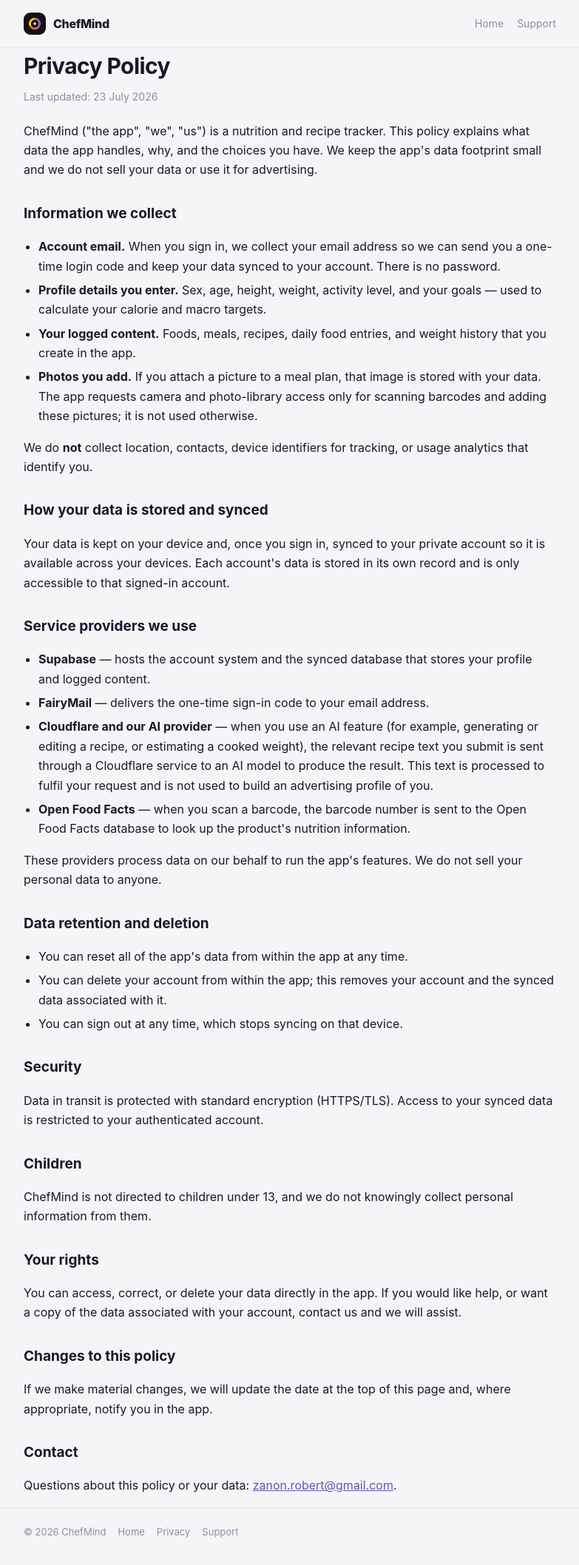
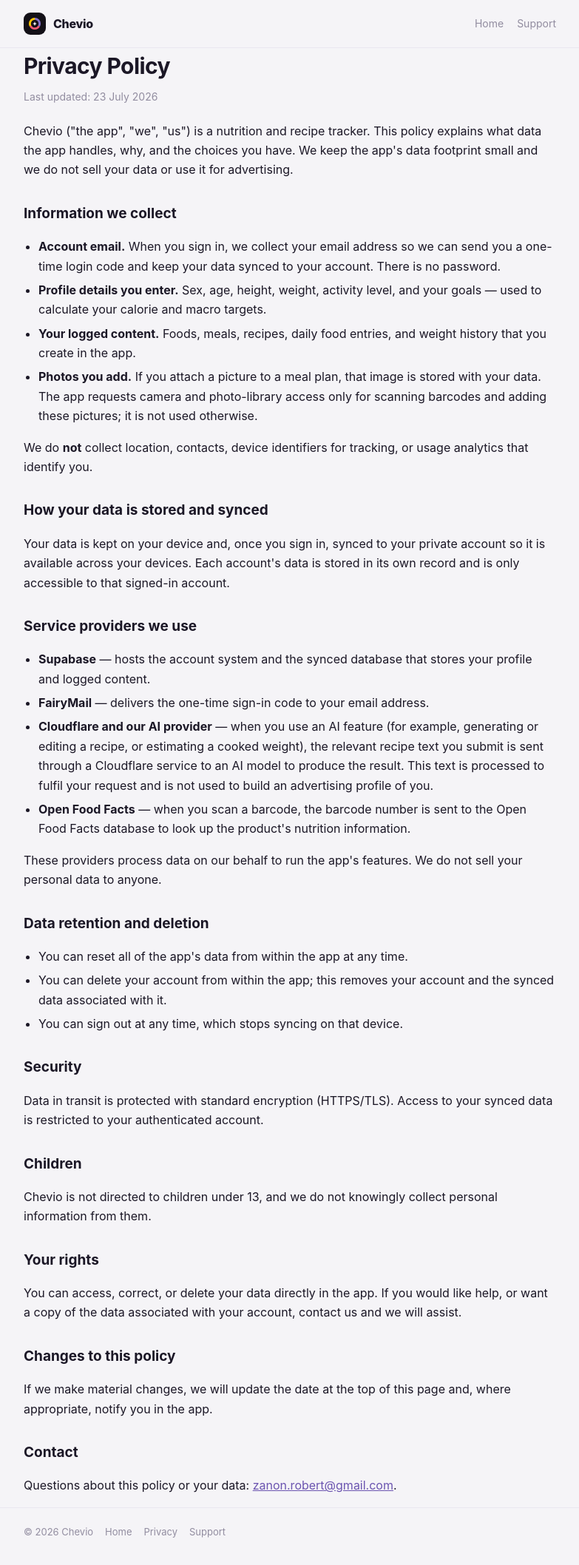
Before and after one commit to justaicode/chevio-site, a plain HTML site: page privacy.html in a window 1280 px wide. Shown: the whole page at 74% size, without its empty margins (248-1031 px from the left). Drawn offline with Linux system fonts and the light colour scheme.

Commit message:
Rename site to Chevio
Header, page titles, meta descriptions, body copy, the support mailto subject
and the footers. CNAME deliberately left as chefmind.app — changing it takes
the site offline until chevio.app is owned and pointed at GitHub Pages.

Co-Authored-By: Claude Opus 5 <noreply@anthropic.com>

```diff
--- a/privacy.html
+++ b/privacy.html
@@ -3,8 +3,8 @@
 <head>
 <meta charset="utf-8">
 <meta name="viewport" content="width=device-width, initial-scale=1">
-<title>Privacy Policy — ChefMind</title>
-<meta name="description" content="How ChefMind handles your data.">
+<title>Privacy Policy — Chevio</title>
+<meta name="description" content="How Chevio handles your data.">
 <style>
   :root { color-scheme: light dark; --bg:#f5f4f7; --card:#fff; --line:#eae7f0; --text:#1b1726; --muted:#928da0; --purple:#8671cb; --deep:#6b54b0; }
   @media (prefers-color-scheme: dark){ :root{ --bg:#131017; --card:#1c1824; --line:#2c2738; --text:#ece9f6; --muted:#8b84a0; --deep:#9a85d9; } }
@@ -31,7 +31,7 @@
 </head>
 <body>
 <header class="nav"><div class="wrap nav-in">
-  <a class="brand" href="/"><span class="mark" aria-hidden="true"><svg viewBox="0 0 100 100" width="22" height="22"><circle cx="50" cy="50" r="30" fill="none" stroke="#8671CB" stroke-width="13" stroke-dasharray="62.83 125.66" transform="rotate(-90 50 50)"/><circle cx="50" cy="50" r="30" fill="none" stroke="#F55A74" stroke-width="13" stroke-dasharray="62.83 125.66" stroke-dashoffset="-62.83" transform="rotate(-90 50 50)"/><circle cx="50" cy="50" r="30" fill="none" stroke="#FEC600" stroke-width="13" stroke-dasharray="62.83 125.66" stroke-dashoffset="-125.66" transform="rotate(-90 50 50)"/><path d="M50 35 C51.4 45.2 54.8 48.6 65 50 C54.8 51.4 51.4 54.8 50 65 C48.6 54.8 45.2 51.4 35 50 C45.2 48.6 48.6 45.2 50 35 Z" fill="#fff"/></svg></span>ChefMind</a>
+  <a class="brand" href="/"><span class="mark" aria-hidden="true"><svg viewBox="0 0 100 100" width="22" height="22"><circle cx="50" cy="50" r="30" fill="none" stroke="#8671CB" stroke-width="13" stroke-dasharray="62.83 125.66" transform="rotate(-90 50 50)"/><circle cx="50" cy="50" r="30" fill="none" stroke="#F55A74" stroke-width="13" stroke-dasharray="62.83 125.66" stroke-dashoffset="-62.83" transform="rotate(-90 50 50)"/><circle cx="50" cy="50" r="30" fill="none" stroke="#FEC600" stroke-width="13" stroke-dasharray="62.83 125.66" stroke-dashoffset="-125.66" transform="rotate(-90 50 50)"/><path d="M50 35 C51.4 45.2 54.8 48.6 65 50 C54.8 51.4 51.4 54.8 50 65 C48.6 54.8 45.2 51.4 35 50 C45.2 48.6 48.6 45.2 50 35 Z" fill="#fff"/></svg></span>Chevio</a>
   <nav class="nav-links"><a href="/">Home</a><a href="support.html">Support</a></nav>
 </div></header>
 
@@ -39,7 +39,7 @@
   <h1>Privacy Policy</h1>
   <p class="meta">Last updated: 23 July 2026</p>
 
-  <p>ChefMind ("the app", "we", "us") is a nutrition and recipe tracker. This policy explains what
+  <p>Chevio ("the app", "we", "us") is a nutrition and recipe tracker. This policy explains what
   data the app handles, why, and the choices you have. We keep the app's data footprint small and
   we do not sell your data or use it for advertising.</p>
 
@@ -91,7 +91,7 @@
   restricted to your authenticated account.</p>
 
   <h2>Children</h2>
-  <p>ChefMind is not directed to children under 13, and we do not knowingly collect personal information
+  <p>Chevio is not directed to children under 13, and we do not knowingly collect personal information
   from them.</p>
 
   <h2>Your rights</h2>
@@ -107,7 +107,7 @@
 </main>
 
 <footer><div class="wrap">
-  <span>© 2026 ChefMind</span>
+  <span>© 2026 Chevio</span>
   <a href="/">Home</a><a href="privacy.html">Privacy</a><a href="support.html">Support</a>
 </div></footer>
 </body>
```
Also changed, not shown: index.html (+4 -4 lines), support.html (+7 -7 lines).
